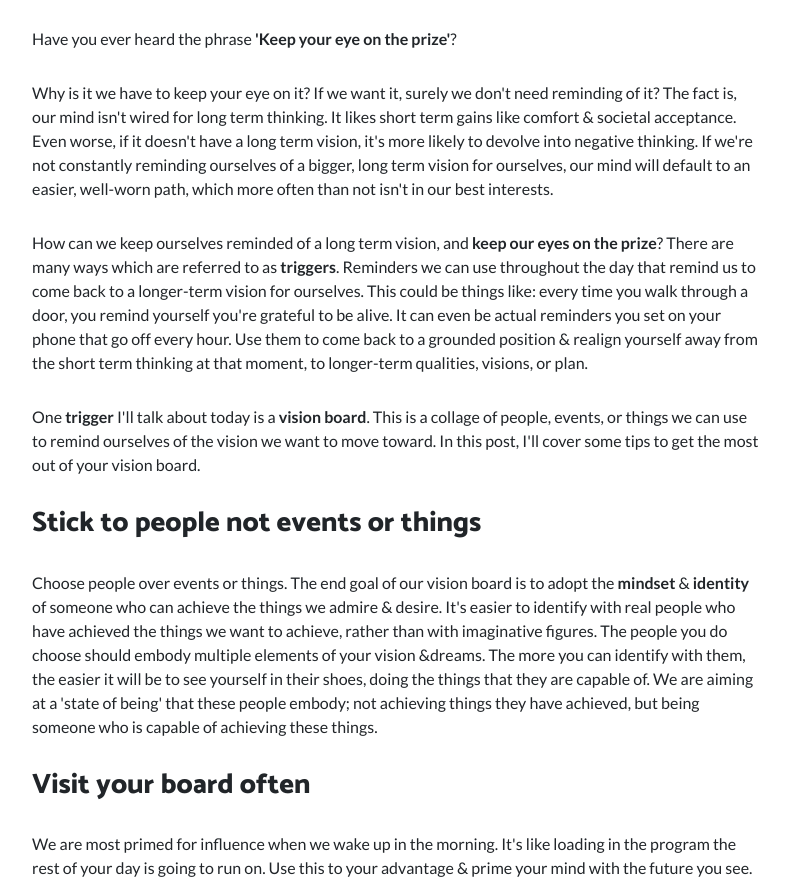
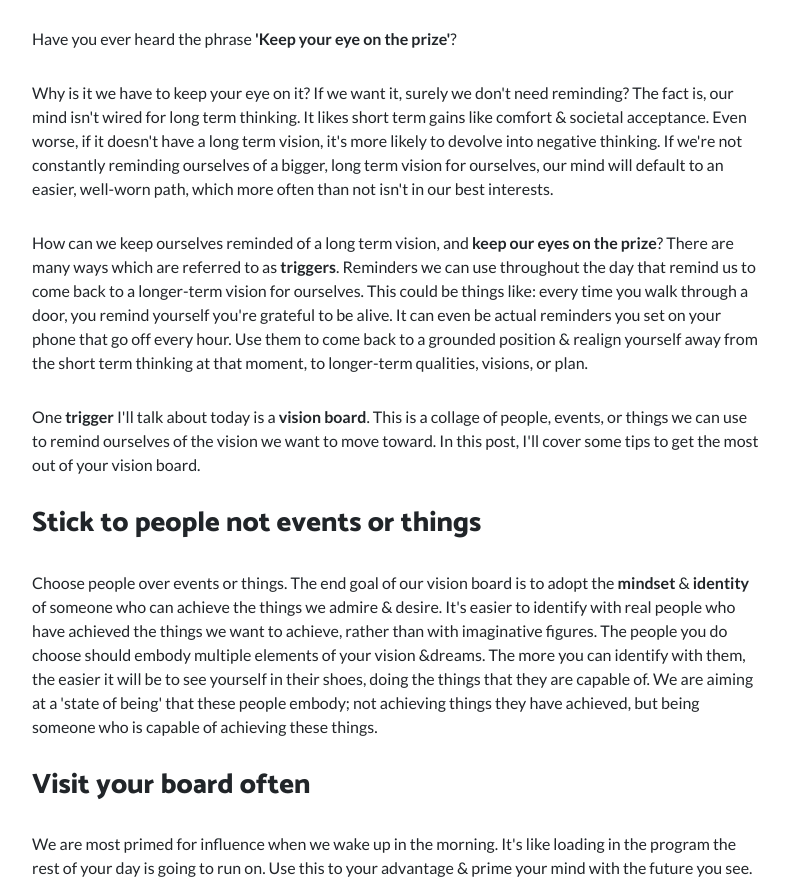
Before and after one commit to myyogatimerapp/myyogatimerapp.github.io, a website: page blog/vision-board.html in a window 1280 px wide. Shown: the part 1048-1929 px from the top of the page, without its empty margins (243-1036 px from the left). Drawn offline with Linux system fonts and the light colour scheme.

Commit message:
edited post

```diff
--- a/blog/vision-board.html
+++ b/blog/vision-board.html
@@ -83,7 +83,7 @@
           </p>
 
             <p>
-              Why is it we have to keep your eye on it? If we want it, surely we don't need reminding of it? The fact is, our mind isn't wired for long term thinking. It likes short term gains like comfort & societal acceptance. Even worse, if it doesn't have a long term vision, it's more likely to devolve into negative thinking. If we're not constantly reminding ourselves of a bigger, long term vision for ourselves, our mind will default to an easier, well-worn path, which more often than not isn't in our best interests.
+              Why is it we have to keep your eye on it? If we want it, surely we don't need reminding? The fact is, our mind isn't wired for long term thinking. It likes short term gains like comfort & societal acceptance. Even worse, if it doesn't have a long term vision, it's more likely to devolve into negative thinking. If we're not constantly reminding ourselves of a bigger, long term vision for ourselves, our mind will default to an easier, well-worn path, which more often than not isn't in our best interests.
           </p>
           <p>
             How can we keep ourselves reminded of a long term vision, and <b>keep our eyes on the prize</b>? There are many ways which are referred to as <b>triggers</b>. Reminders we can use throughout the day that remind us to come back to a longer-term vision for ourselves. This could be things like: every time you walk through a door, you remind yourself you're grateful to be alive. It can even be actual reminders you set on your phone that go off every hour. Use them to come back to a grounded position & realign yourself away from the short term thinking at that moment, to longer-term qualities, visions, or plan.
```
